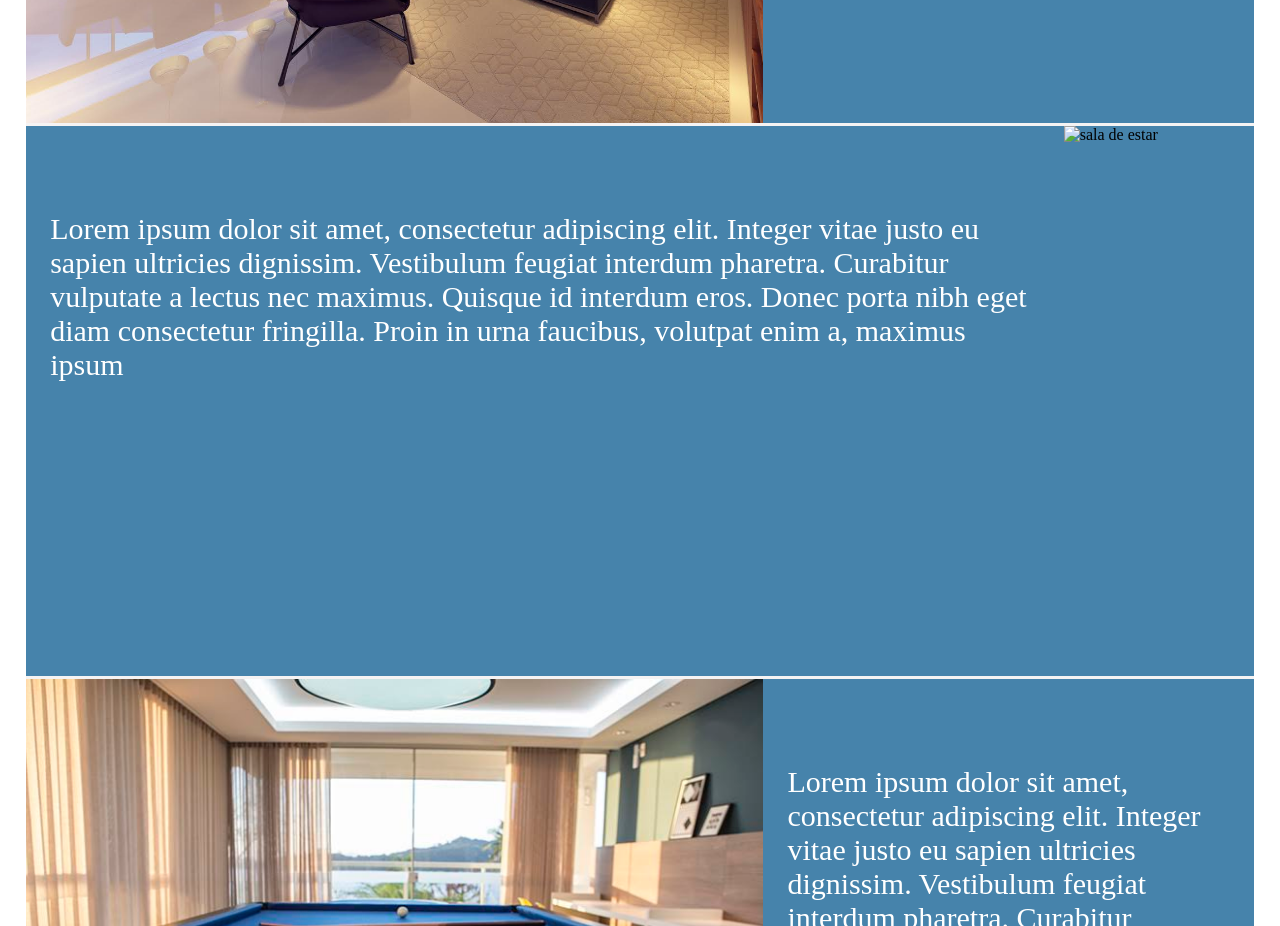
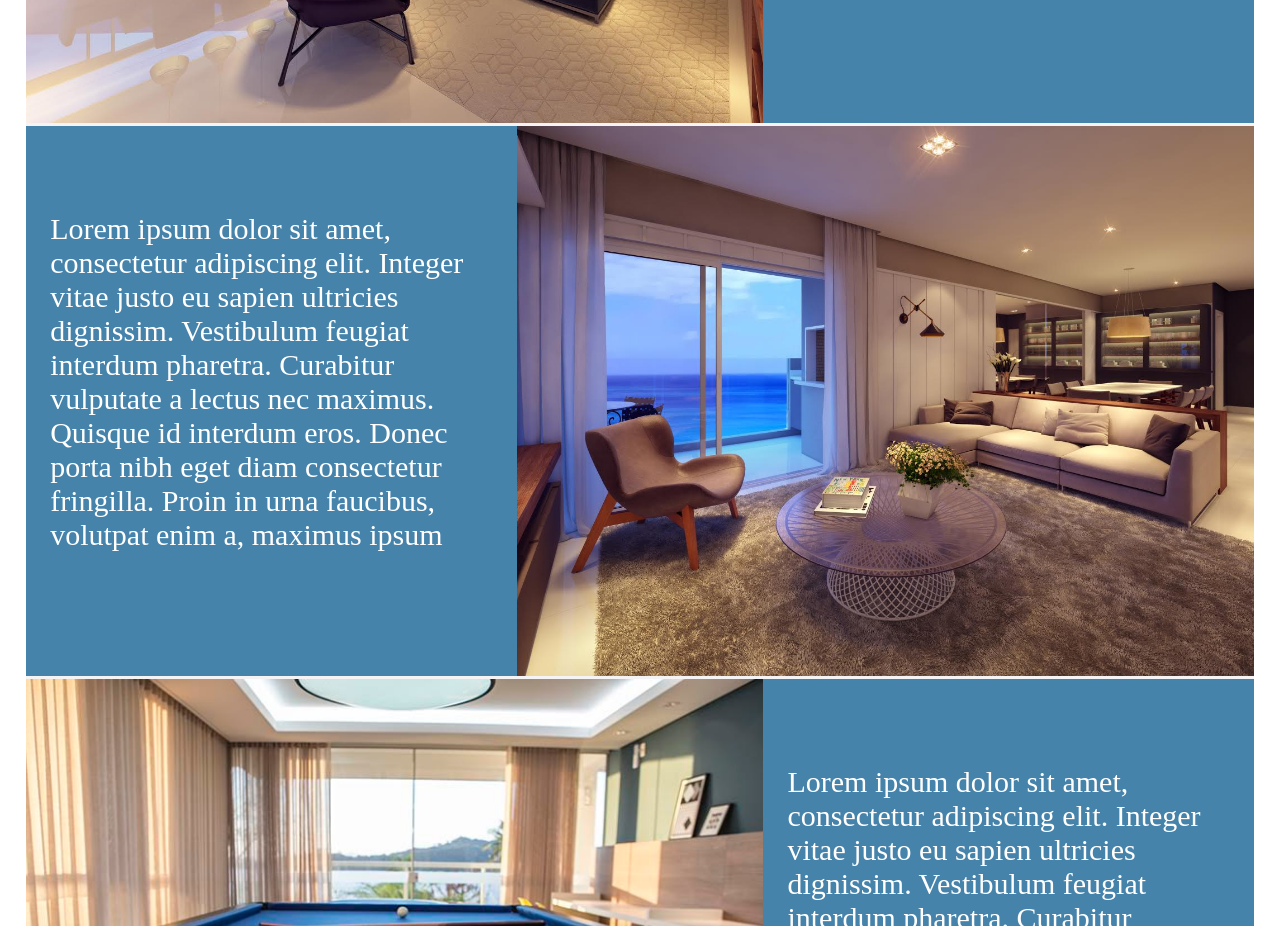
Before and after one commit to devjuliof/Estudo---pagina-corretora, a plain HTML site: page Projeto_02/index.html in a window 1280 px wide. Shown: the part 1300-2226 px from the top of the page. Drawn offline with Linux system fonts and the light colour scheme.

Commit message:
Update index.html

```diff
--- a/Projeto_02/index.html
+++ b/Projeto_02/index.html
@@ -65,7 +65,7 @@
 					</div><!--mosaico1-->
 
 					<div class="mosaico2">
-						<img src="mosaico2.jpg" alt="sala de estar">
+						<img src="imagens/mosaico2.jpg" alt="sala de estar">
 						<p>Lorem ipsum dolor sit amet, consectetur adipiscing elit. Integer vitae justo eu sapien ultricies dignissim. Vestibulum feugiat interdum pharetra. Curabitur vulputate a lectus nec maximus. Quisque id interdum eros. Donec porta nibh eget diam consectetur fringilla. Proin in urna faucibus, volutpat enim a, maximus ipsum</p>
 
 					</div><!--mosaico1-->
```
